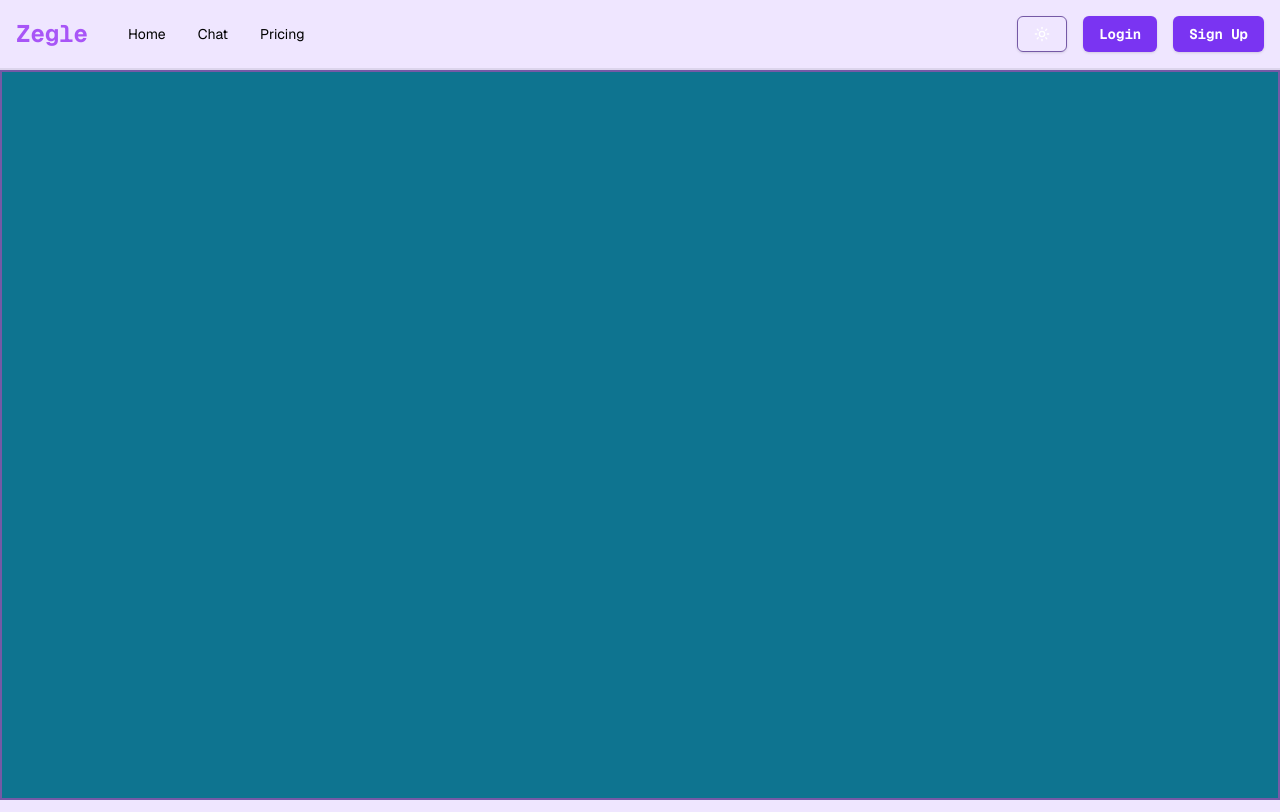
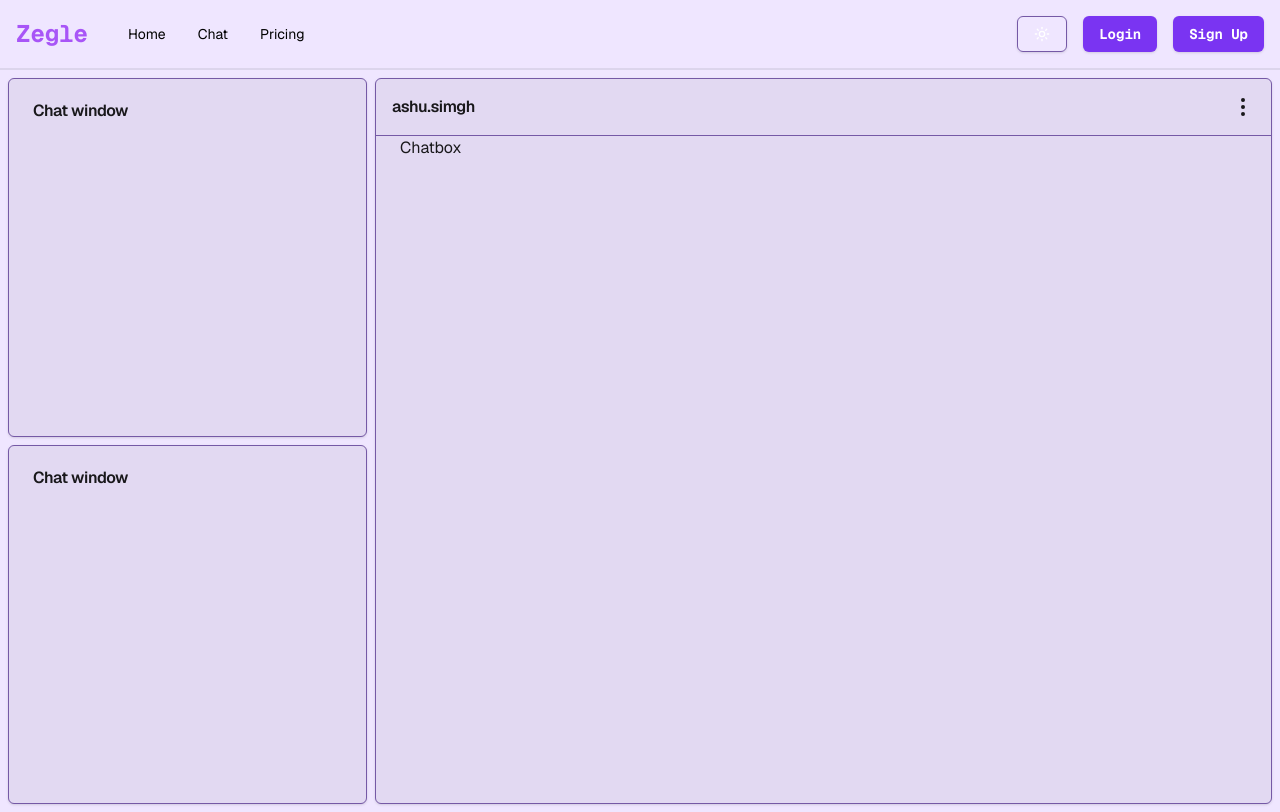
Before and after one commit to Ashu0Singh/Zegle-Frontend, a Next.js app: page /chat in a window 1280 px wide. Built offline with nearby package versions, Linux system fonts and the light colour scheme; no server answers.

Commit message:
feat: added sockets, some minor navbar changes and video, text chat layout

```diff
--- a/app/chat/chat.css
+++ b/app/chat/chat.css
@@ -1,3 +1,27 @@
 .chat {
-    @apply h-full bg-cyan-700 border-2;
+    @apply h-full w-full flex flex-col sm:flex-row items-center;
 }
+
+.chat-video {
+    @apply flex flex-col w-full gap-2 p-2 max-w-[375px] max-h-[full];
+}
+
+.chat-video-window {
+    @apply h-[49%] aspect-square;
+}
+
+.chat-text {
+    @apply h-full w-full p-2 ps-0;
+}
+
+.chat-text-chatbox {
+    @apply h-full w-full;
+}
+
+.chat-text-chatbox-header {
+    @apply w-full border-b-[1px] p-4 flex flex-row justify-between items-center;
+}
+
+.lucide-ellipsis-vertical{
+    margin-top: 0px !important;
+}
--- a/app/chat/page.tsx
+++ b/app/chat/page.tsx
@@ -1,11 +1,14 @@
 import React from "react";
 import "./chat.css";
+import VideoChat from "@/components/VideoChat";
+import TextChat from "@/components/TextChat";
 
-import { Card } from "@/components/ui/card";
+
 const Chat = () => {
     return (
         <main className="chat">
-            <div className="fill-black"></div>
+            <VideoChat />
+            <TextChat />
         </main>
     );
 };
--- a/app/globals.css
+++ b/app/globals.css
@@ -1,10 +1,6 @@
 @tailwind base;
 @tailwind components;
 @tailwind utilities;
-
-body * {
-    @apply transition-colors duration-1000;
-}
 
 body {
     @apply h-dvh flex flex-col;
--- a/app/layout.tsx
+++ b/app/layout.tsx
@@ -5,8 +5,7 @@ import { meta } from "../data";
 import { ThemeProvider } from "@/components/theme-provider";
 import { Navbar } from "@/components/Navbar";
 import { GeistSans } from "geist/font/sans";
-import { GeistMono } from "geist/font/mono";
-import { useState } from "react";
+import ContextProvider from "@/context/Context";
 
 export const metadata: Metadata = {
     title: meta.title,
@@ -21,6 +20,7 @@ export default function RootLayout({
     return (
         <html lang="en" suppressHydrationWarning>
             <body className={`${GeistSans.className} antialiased`}>
+                <ContextProvider>
                     <ThemeProvider
                         attribute="class"
                         enableSystem
@@ -29,6 +29,7 @@ export default function RootLayout({
                         <Navbar />
                         <main className="h-full">{children}</main>
                     </ThemeProvider>
+                </ContextProvider>
             </body>
         </html>
     );
--- a/components/Navbar.tsx
+++ b/components/Navbar.tsx
@@ -9,9 +9,6 @@ import { Menu, Moon, Sun } from "lucide-react";
 import {
     Dialog,
     DialogContent,
-    DialogDescription,
-    DialogFooter,
-    DialogHeader,
     DialogTitle,
     DialogTrigger,
 } from "@/components/ui/dialog";
@@ -21,6 +18,7 @@ interface NavbarNavigationProps {
     handleThemeChange: (
         event: React.MouseEvent<HTMLButtonElement, MouseEvent>,
     ) => void;
+    mounted: boolean | undefined;
 }
 
 export function Navbar() {
@@ -55,7 +53,7 @@ export function Navbar() {
         }, 1000);
     };
 
-    if (!mounted) return null;
+    // if (!mounted) return null;
 
     return (
         <nav className="navbar">
@@ -76,6 +74,7 @@ export function Navbar() {
                         <NavbarNavigation
                             theme={theme}
                             handleThemeChange={handleThemeChange}
+                            mounted={mounted}
                         />
                     </DialogContent>
                 </Dialog>
@@ -83,6 +82,7 @@ export function Navbar() {
                 <NavbarNavigation
                     theme={theme}
                     handleThemeChange={handleThemeChange}
+                    mounted={mounted}
                 />
             )}
         </nav>
@@ -99,7 +99,9 @@ const NavbarNavigation: React.FC<NavbarNavigationProps> = (props) => {
                     </li>
                 ))}
             </ul>
+
             <div className={`${GeistMono.className} navbar-navigation-buttons`}>
+                {props.mounted && (
                     <Button
                         className={`navbar-navigation-buttons-themeSwitch items-center space-x-2 bg-transparent hover:bg-transparent border-[1px] ${
                             props.theme === "light" && "text-foreground"
@@ -108,6 +110,7 @@ const NavbarNavigation: React.FC<NavbarNavigationProps> = (props) => {
                     >
                         {props.theme === "dark" ? <Moon /> : <Sun />}
                     </Button>
+                )}
                 <Link
                     href="/login"
                     className={
--- /dev/null
+++ b/components/TextChat.tsx
@@ -0,0 +1,19 @@
+import React from "react";
+import { Card, CardContent, CardHeader, CardTitle } from "./ui/card";
+import { EllipsisVerticalIcon } from "lucide-react";
+
+const TextChat = () => {
+    return (
+        <section className="chat-text">
+            <Card className="chat-text-chatbox">
+                <CardHeader className="chat-text-chatbox-header">
+                    <CardTitle>ashu.simgh</CardTitle>
+                    <EllipsisVerticalIcon/>
+                </CardHeader>
+                <CardContent>Chatbox</CardContent>
+            </Card>
+        </section>
+    );
+};
+
+export default TextChat;
--- /dev/null
+++ b/components/VideoChat.tsx
@@ -0,0 +1,21 @@
+import React from 'react'
+import { Card, CardHeader, CardTitle } from './ui/card';
+
+const VideoChat = () => {
+  return (
+      <section className="chat-video">
+          <Card className="chat-video-window">
+              <CardHeader>
+                  <CardTitle>Chat window </CardTitle>
+              </CardHeader>
+          </Card>
+          <Card className="chat-video-window">
+              <CardHeader>
+                  <CardTitle>Chat window </CardTitle>
+              </CardHeader>
+          </Card>
+      </section>
+  );
+}
+
+export default VideoChat
--- a/components/ui/card.tsx
+++ b/components/ui/card.tsx
@@ -9,7 +9,7 @@ const Card = React.forwardRef<
     <div
         ref={ref}
         className={cn(
-            "rounded-xl border bg-card text-card-foreground shadow",
+            "rounded-md border bg-card text-card-foreground shadow",
             className,
         )}
         {...props}
--- /dev/null
+++ b/config.js
@@ -0,0 +1,5 @@
+import { configDotenv } from "dotenv";
+
+configDotenv("./env");
+
+export const SERVER_URL = process.env.SERVER_URL;
--- /dev/null
+++ b/context/Context.tsx
@@ -0,0 +1,57 @@
+"use client";
+
+import {
+    createContext,
+    ReactNode,
+    useState,
+    useEffect,
+    useContext,
+} from "react";
+import { io, Socket } from "socket.io-client";
+import { SERVER_URL } from "@/config";
+
+interface ContextType {
+    socket: Socket | null;
+}
+
+export const Context = createContext<ContextType | null>(null);
+
+export const useSocket = () => {
+    const context = useContext(Context);
+    if (!context) {
+        throw new Error("useSocket must be used within a UserContextProvider");
+    }
+    return context.socket;
+};
+
+export default function UserContextProvider({
+    children,
+}: {
+    children: ReactNode;
+}) {
+    const [socket, setSocket] = useState<Socket | null>(null);
+
+    useEffect(() => {
+        const connection = io("http://localhost:8080");
+
+        connection.on("connect", () => {
+            console.log("Connected to socket:", connection.id);
+        });
+
+        connection.on("disconnect", () => {
+            console.log("Disconnected from socket");
+        });
+
+        connection.on("connect_error", (err) => {
+            console.error(`Connection error: ${err.message}`);
+        });
+
+        setSocket(connection);
+
+        return () => {
+            connection.disconnect();
+        };
+    }, []);
+
+    return <Context.Provider value={{ socket }}>{children}</Context.Provider>;
+}
```
Also changed, not shown: package.json (+5 -2 lines), 1 other file (tests, documents, lock files or other folders). Lines whose indentation alone changed are shown as unchanged.
